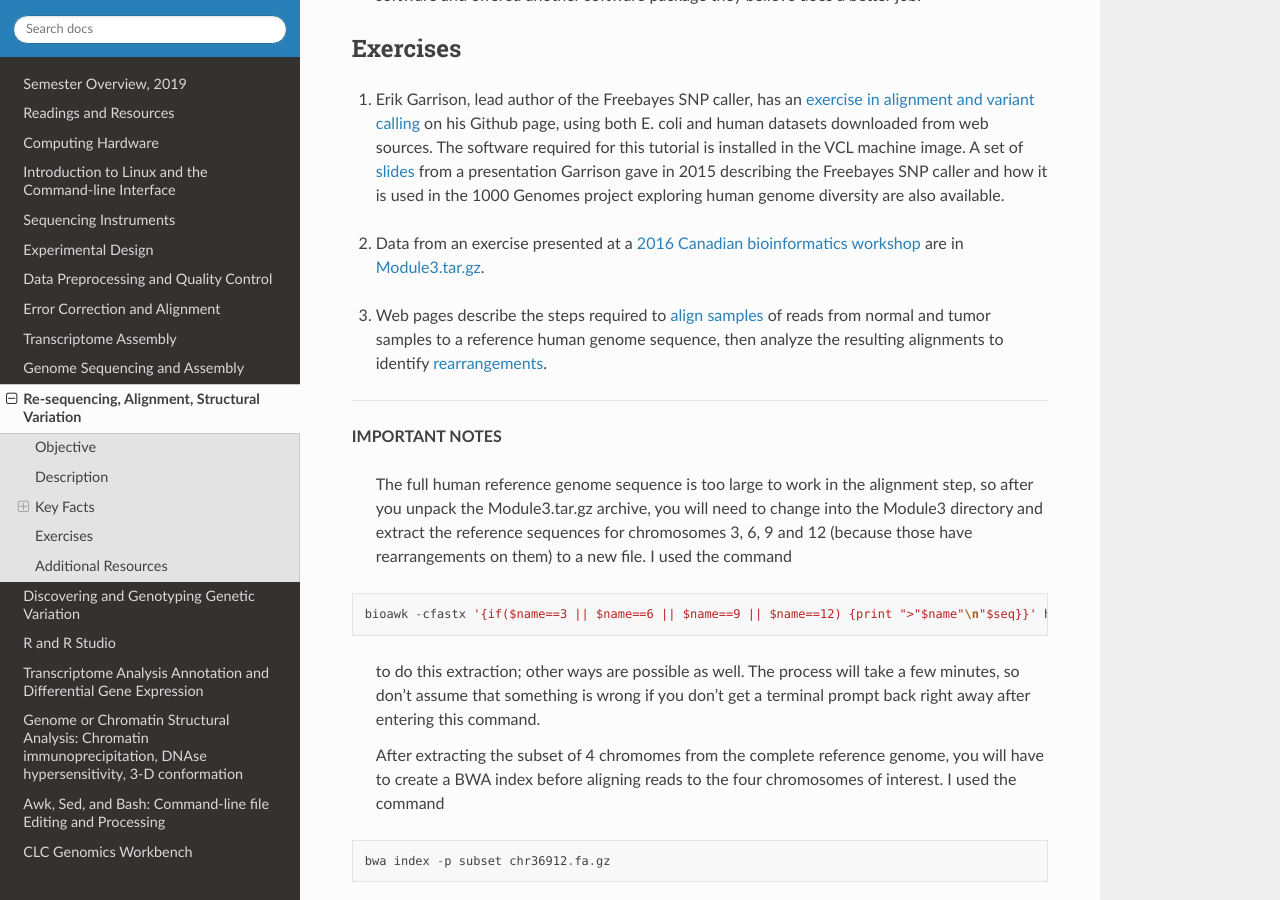
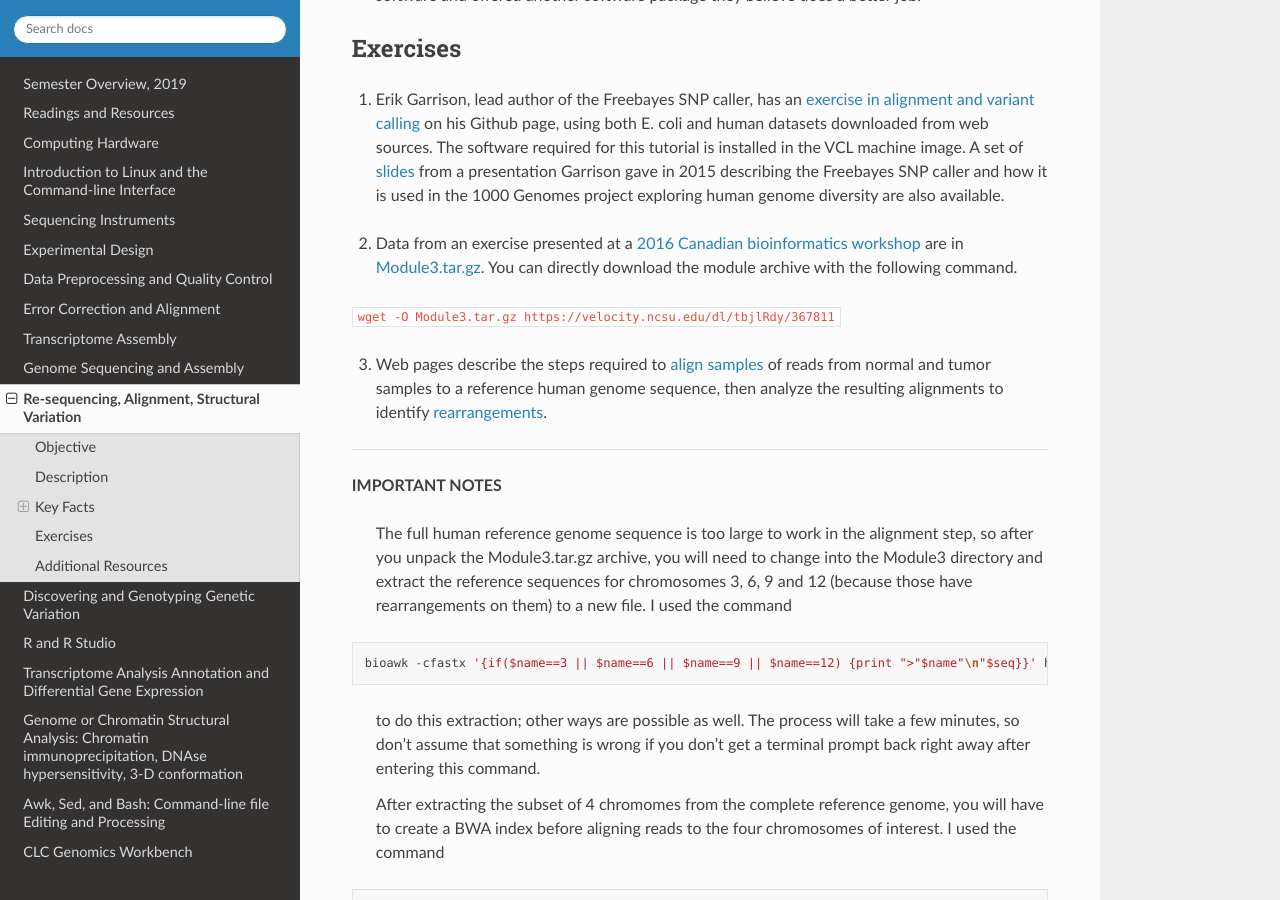
Before and after one commit to rwhetten/DeepSeqAnalysis, a Sphinx documentation site: the page built from docs/source/re-seq-align-struct.rst, in a window 1280 px wide and 900 px high, scrolled down 2210 px. Built offline with Sphinx 7.4.7 and the Read the Docs theme 2.0.0, drawn with Linux system fonts in a browser that asks for light colours.

Commit message:
Update re-seq-align-struct.rst

```diff
--- a/docs/source/re-seq-align-struct.rst
+++ b/docs/source/re-seq-align-struct.rst
@@ -68,7 +68,9 @@ Exercises
 
 \
 
-2. Data from an exercise presented at a `2016 Canadian bioinformatics workshop <http://bioinformatics-ca.github.io/bioinformatics_for_cancer_genomics_2016/>`_ are in `Module3.tar.gz <https://drive.google.com/open?id=1KZGdzI50VadXdbnhC3BznAuek3eiXEJx>`_.
+2. Data from an exercise presented at a `2016 Canadian bioinformatics workshop <http://bioinformatics-ca.github.io/bioinformatics_for_cancer_genomics_2016/>`_ are in `Module3.tar.gz <https://drive.google.com/open?id=1KZGdzI50VadXdbnhC3BznAuek3eiXEJx>`_. You can directly download the module archive with the following command.
+
+:code:`wget -O Module3.tar.gz https://velocity.ncsu.edu/dl/tbjlRdy/367811`
 
 \
 
```
